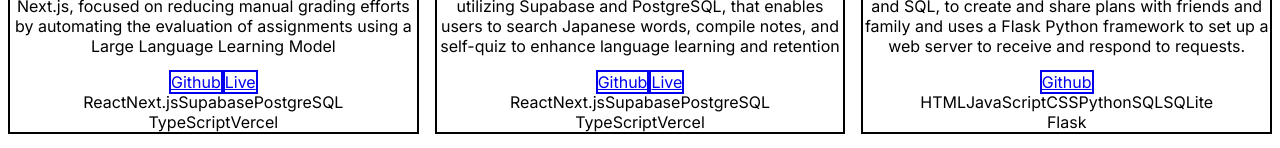
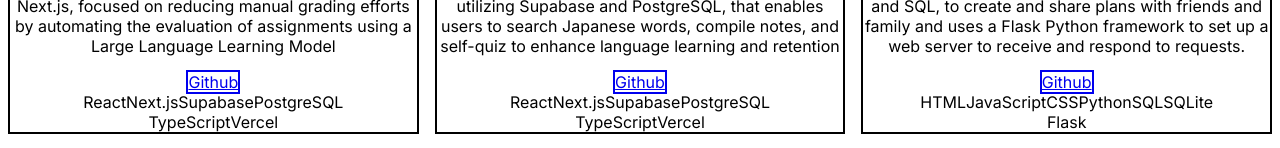
Before and after one commit to bquek00/portfolio, a Next.js app: page /projects in a window 1280 px wide. Shown: the part 529-677 px from the top of the page. Built offline with nearby package versions, Linux system fonts and the light colour scheme.

Commit message:
remove old university project links no longer live

```diff
--- a/app/components/ProjectList.jsx
+++ b/app/components/ProjectList.jsx
@@ -21,11 +21,11 @@ export default function ProjectList() {
         }} className='text-white gridContainer pb-5'>
             <ProjectCard image="/Edexia.png" name="Grade Pilot - Automated Marking"
             desc="Developed a forward-thinking application using Next.js, focused on reducing manual grading efforts by automating the evaluation of assignments using a Large Language Learning Model"
-            live="https://grade-pilot.vercel.app/" github="https://github.com/bquek00/GradePilotAI" tools={["React", "Next.js", "Supabase", "PostgreSQL","TypeScript", "Vercel"]}
+            github="https://github.com/bquek00/GradePilotAI" tools={["React", "Next.js", "Supabase", "PostgreSQL","TypeScript", "Vercel"]}
             />
             <ProjectCard image="/Japanese.png" name="Japanese Learning and Quiz App"
             desc="Developed a multifunctional Next.js application, utilizing Supabase and PostgreSQL, that enables users to search Japanese words, compile notes, and self-quiz to enhance language learning and retention"
-            live="https://learn-japanese-nine.vercel.app/" github="https://github.com/bquek00/learnJapanese" tools={["React", "Next.js", "Supabase", "PostgreSQL","TypeScript", "Vercel"]}
+            github="https://github.com/bquek00/learnJapanese" tools={["React", "Next.js", "Supabase", "PostgreSQL","TypeScript", "Vercel"]}
             />
             <ProjectCard image="/planner.png" name="CS50 Final Project - Dynamic web application"
             desc="Dynamic web application, using JavaScript, Python, and SQL, to create and share plans with friends and family and uses
```
